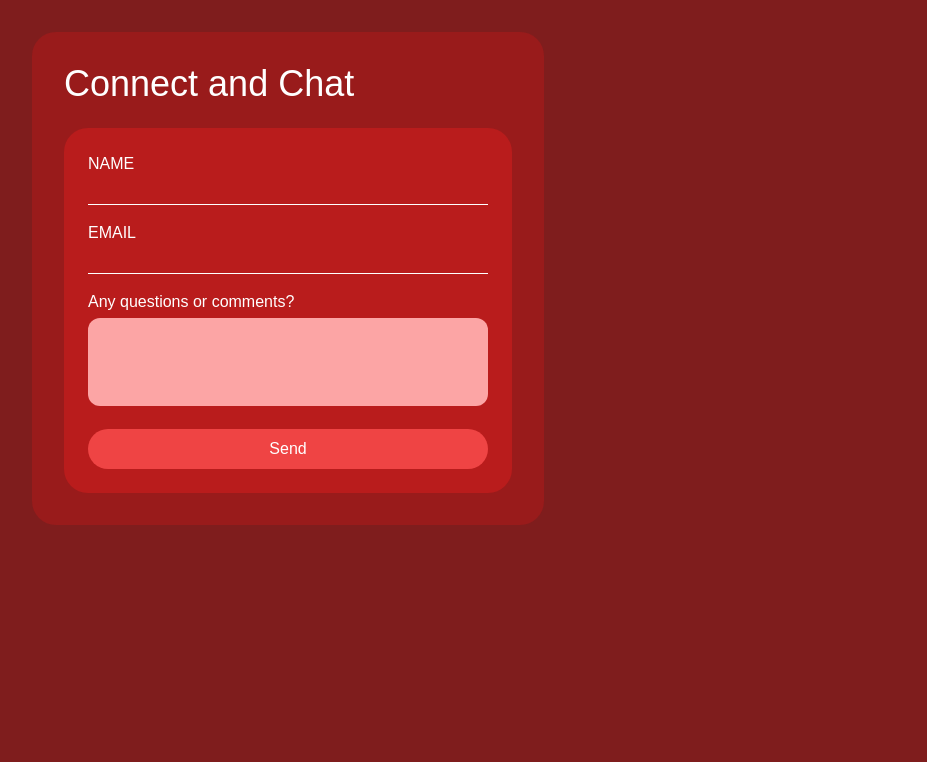
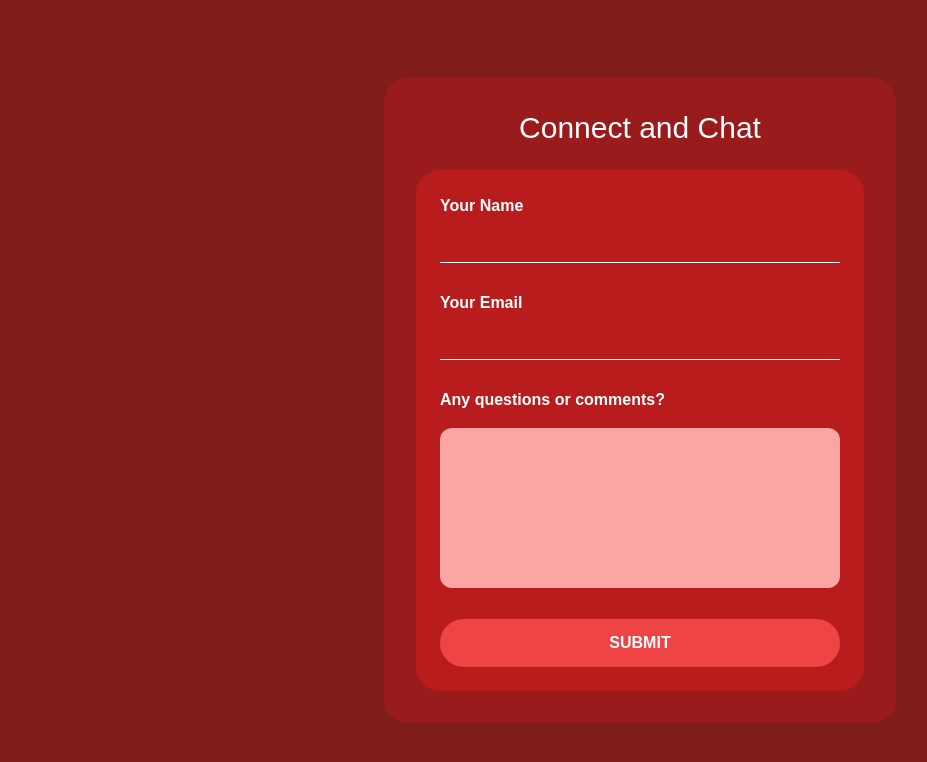
Before and after one commit to okore-tech/bean-you, a Next.js app: page /connect-and-chat in a window 1280 px wide. Shown: the top 762 px of the page, without its empty margins (0-927 px from the left). Built offline with nearby package versions, Linux system fonts and the light colour scheme.

Commit message:
Add UI fixes for contact form

```diff
--- a/app/connect-and-chat/page.tsx
+++ b/app/connect-and-chat/page.tsx
@@ -40,39 +40,59 @@ export default function ConnectAndChat() {
     };
 
     return (
-    <div className="contactpage__container bg-red-900 min-h-screen flex items-start justify-start p-8">
-      <div className="contactpage w-full max-w-lg bg-red-800 rounded-3xl p-8">
-        <h1 className="connect text-4xl text-white mb-6">Connect and Chat</h1>
+        <div className="bg-red-900 min-h-screen flex items-center justify-center py-8 px-3 md:px-8">
+            <div className="w-full max-w-lg bg-red-800 rounded-3xl py-8 px-3 md:px-8">
+                <h1 className="text-3xl text-white mb-6 text-center">
+                    Connect and Chat
+                </h1>
 
                 {/* Contact Form */}
-        <form onSubmit={handleSubmit} className="bg-red-700 rounded-3xl p-6">
-          <div className="mb-4">
-            <label htmlFor="name" className="text-white block mb-1">NAME</label>
+                <form
+                    onSubmit={handleSubmit}
+                    className="bg-red-700 rounded-3xl p-6"
+                >
+                    <div className="mb-7">
+                        <label
+                            htmlFor="name"
+                            className="text-white font-semibold block mb-1"
+                        >
+                            Your Name
+                        </label>
                         <input
                             type="text"
                             id="name"
-              className="w-full bg-transparent border-b border-white text-white focus:outline-none"
+                            className="w-full bg-transparent border-b border-white text-white focus:outline-none py-2"
                             value={formData.name}
                             onChange={handleChange}
                             required
                         />
                     </div>
-          <div className="mb-4">
-            <label htmlFor="email" className="text-white block mb-1">EMAIL</label>
+                    <div className="mb-7">
+                        <label
+                            htmlFor="email"
+                            className="text-white font-semibold block mb-1"
+                        >
+                            Your Email
+                        </label>
                         <input
                             type="email"
                             id="email"
-              className="w-full bg-transparent border-b border-white text-white focus:outline-none"
+                            className="w-full bg-transparent border-b border-white text-white focus:outline-none py-2"
                             value={formData.email}
                             onChange={handleChange}
                             required
                         />
                     </div>
-          <div className="mb-4">
-            <label htmlFor="comment" className="text-white block mb-1">Any questions or comments?</label>
+                    <div className="mb-6">
+                        <label
+                            htmlFor="comment"
+                            className="text-white font-semibold block mb-4"
+                        >
+                            Any questions or comments?
+                        </label>
                         <textarea
                             id="comment"
-              rows={3}
+                            rows={6}
                             className="w-full bg-red-300 rounded-xl p-2 text-black resize-none focus:outline-none"
                             value={formData.comment}
                             onChange={handleChange}
@@ -81,9 +101,9 @@ export default function ConnectAndChat() {
                     </div>
                     <button
                         type="submit"
-            className="bg-red-500 text-white rounded-full px-4 py-2 hover:bg-red-600 transition-colors w-full"
+                        className="bg-red-500 text-white font-bold rounded-full px-4 py-3 hover:bg-red-600 transition-colors w-full"
                     >
-            Send
+                        SUBMIT
                     </button>
                 </form>
             </div>
```
Lines whose indentation alone changed are shown as unchanged.
